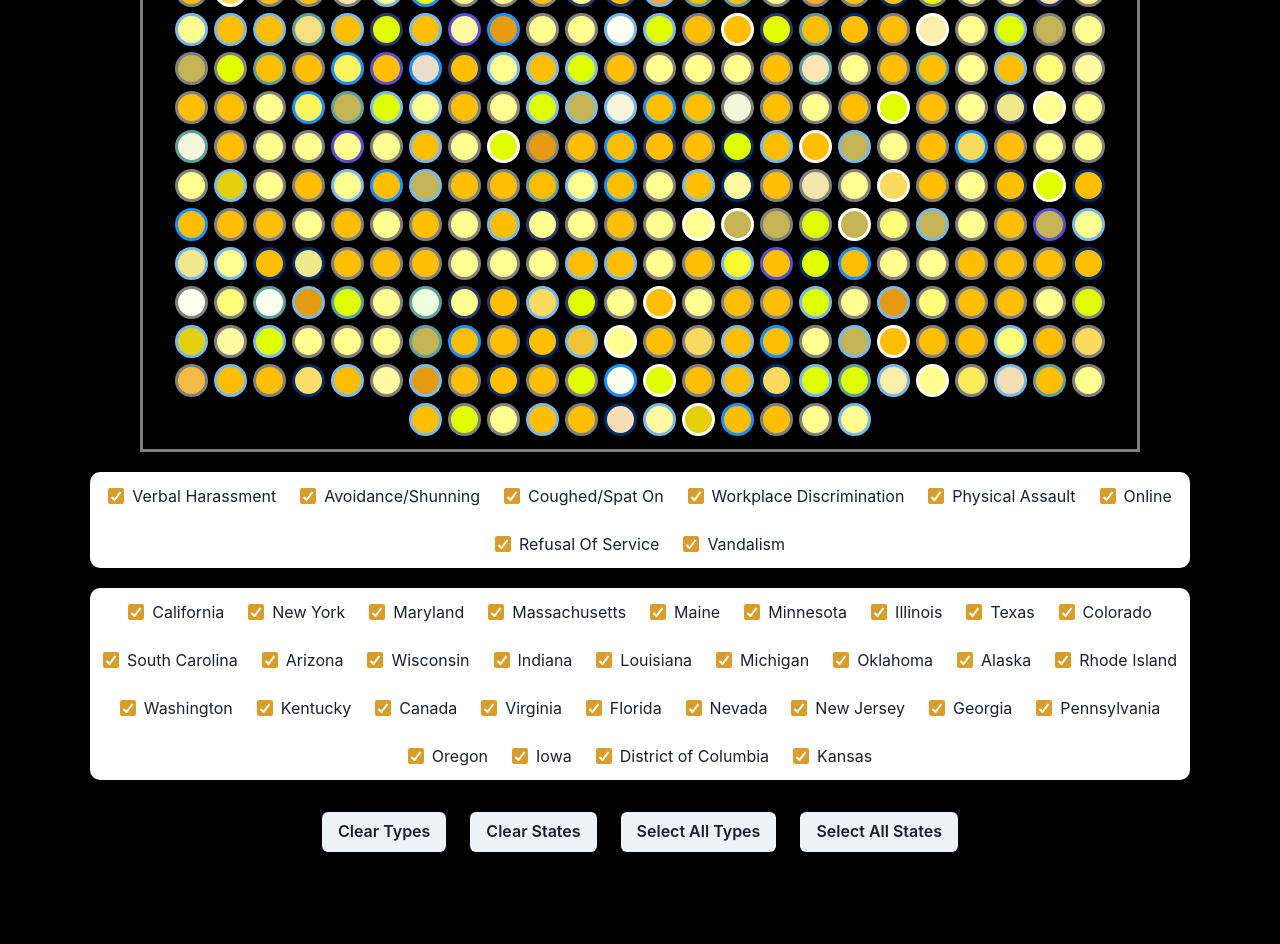
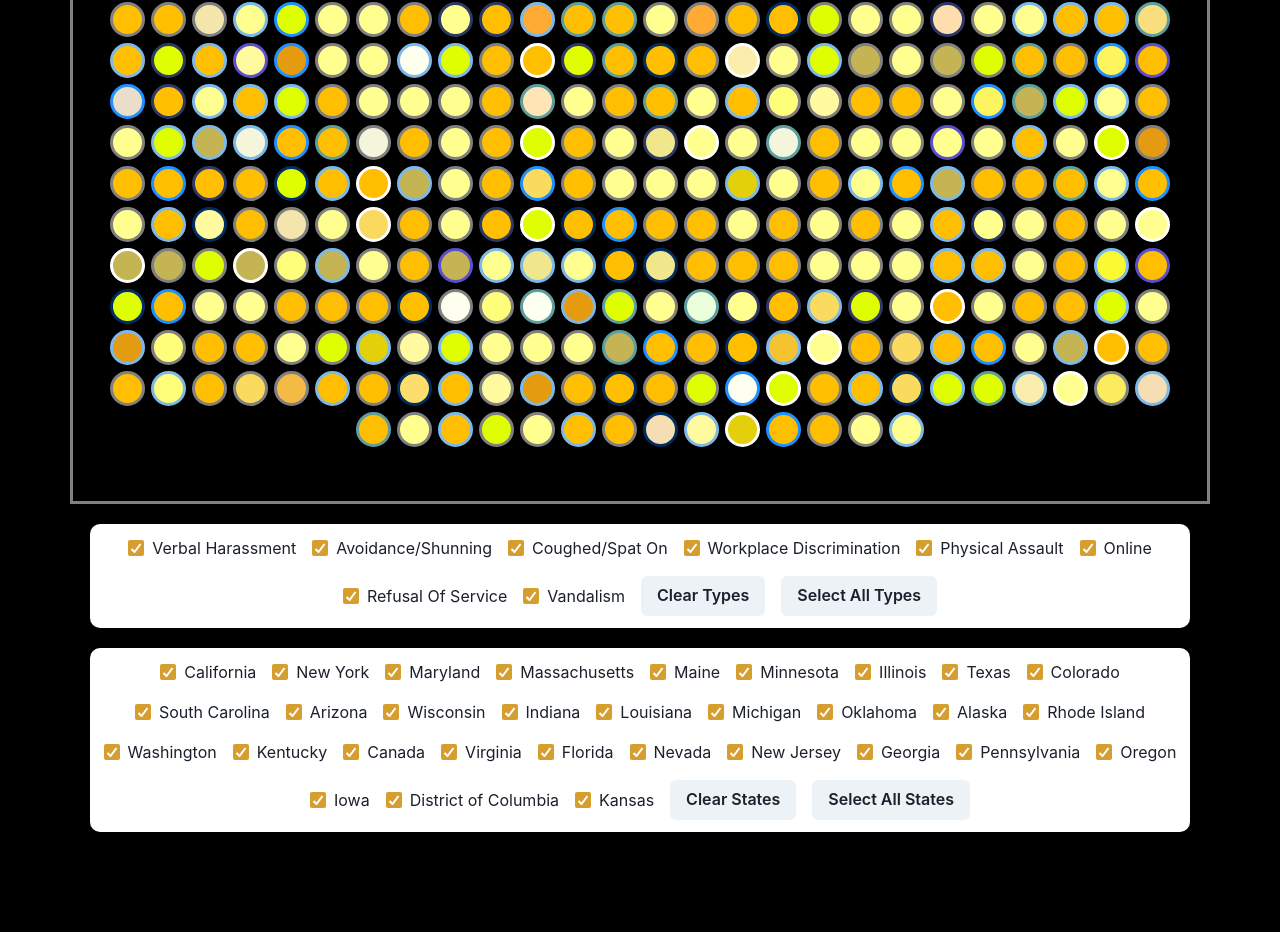
Before and after one commit to rolandyangg/vizAsianHate, a Next.js app: page / in a window 1280 px wide. Shown: the part 200-1144 px from the top of the page. Built offline with nearby package versions, Linux system fonts and the light colour scheme.

Commit message:
Bubble Styles

```diff
--- a/src/components/bubblegraph/bubblegraph.jsx
+++ b/src/components/bubblegraph/bubblegraph.jsx
@@ -29,7 +29,7 @@ function Bubble(props) {
 	return (
 		<>
 		<Tooltip closeDelay={10} label={ "(" + (props.City) + ", " + (props.State) + ") " + (props.Type)}>
-			<Box bgColor={props.bgColor} borderWidth="3px" borderColor={props.borderColor} w="33px" h="33px" rounded="50px" m="3px" transition="all 0.3s ease"
+			<Box bgColor={props.bgColor} borderWidth="3px" borderColor={props.borderColor} w="35px" h="35px" rounded="50px" m="3px" transition="all 0.3s ease"
 						_hover={{
 							cursor: "pointer",
 							transform: "scale(0.7)",
@@ -96,8 +96,6 @@ export default function BubbleGraph() {
 		// filter
 		for (let i = 0; i < testimonies.length; i++) {
 			let testimony = testimonies[i];
-			// if (activeStates.includes(testimony.State) && activeTypes.includes(testimony.Type))
-			// 	filteredTestimonies.push(testimony);
 			let stateIndex = possibleStates.indexOf(testimony.State);
 			let typeIndex = possibleTypes.indexOf(testimony.Type)
 			if (checkedStates[stateIndex] && checkedTypes[typeIndex])
@@ -128,16 +126,18 @@ export default function BubbleGraph() {
 
 	return (
 		<>
-			<Center maxW="1000px" borderWidth="3px" borderColor="gray" flexWrap="wrap" p="10px" my={15}>
-				{renderBubbles()}
+			<Center h="600px" justify="center" align="center" borderColor="gray" borderWidth="3px">
+				<Center maxW="1100px" flexWrap="wrap" p="10px" position="absolute">
+					{renderBubbles()}
+				</Center>
 			</Center>
 			<Box>
 				<CheckboxGroup>
-					<Flex bgColor="white" maxW="1100px" align="center" justify="center" rounded="10px" m={5} flexWrap="wrap">
+					<Flex bgColor="white" maxW="1100px" align="center" justify="center" rounded="10px" m={5} p={1} flexWrap="wrap">
 						{possibleTypes.map((type, i) => {
 							return (
 								<>
-									<Checkbox isChecked={checkedTypes[i]} colorScheme="yellow" m={3} onChange={(e) => {
+									<Checkbox isChecked={checkedTypes[i]} colorScheme="yellow" m={2} onChange={(e) => {
 										let temp = checkedTypes.slice();
 										temp[i] = e.target.checked;
 										setCheckedTypes(temp);
@@ -145,12 +145,14 @@ export default function BubbleGraph() {
 								</>
 							);
 						})}
+						<Button m={2} onClick={(e) => {adjustAll(false, "types")}}>Clear Types</Button>
+						<Button m={2} onClick={(e) => {adjustAll(true, "types")}}>Select All Types</Button>
 					</Flex>
-					<Flex bgColor="white" maxW="1100px" align="center" justify="center" rounded="10px" m={5} flexWrap="wrap">
+					<Flex bgColor="white" maxW="1100px" align="center" justify="center" rounded="10px" m={5} p={1} flexWrap="wrap">
 						{possibleStates.map((state, i) => {
 							return (
 								<>
-									<Checkbox isChecked={checkedStates[i]} colorScheme="yellow" m={3} onChange={(e) => {
+									<Checkbox isChecked={checkedStates[i]} colorScheme="yellow" m={2} onChange={(e) => {
 										let temp = checkedStates.slice();
 										temp[i] = e.target.checked;
 										setCheckedStates(temp);
@@ -158,14 +160,10 @@ export default function BubbleGraph() {
 								</>
 							);
 						})}
+						<Button m={2} onClick={(e) => {adjustAll(false, "states")}}>Clear States</Button>
+						<Button m={2} onClick={(e) => {adjustAll(true, "states")}}>Select All States</Button>
 					</Flex>
 				</CheckboxGroup>
-				<Flex align="center" justify="center" flexWrap="wrap">
-					<Button m={3} onClick={(e) => {adjustAll(false, "types")}}>Clear Types</Button>
-					<Button m={3} onClick={(e) => {adjustAll(false, "states")}}>Clear States</Button>
-					<Button m={3} onClick={(e) => {adjustAll(true, "types")}}>Select All Types</Button>
-					<Button m={3} onClick={(e) => {adjustAll(true, "states")}}>Select All States</Button>
-				</Flex>
 			</Box>
 		</>
 	);
```
